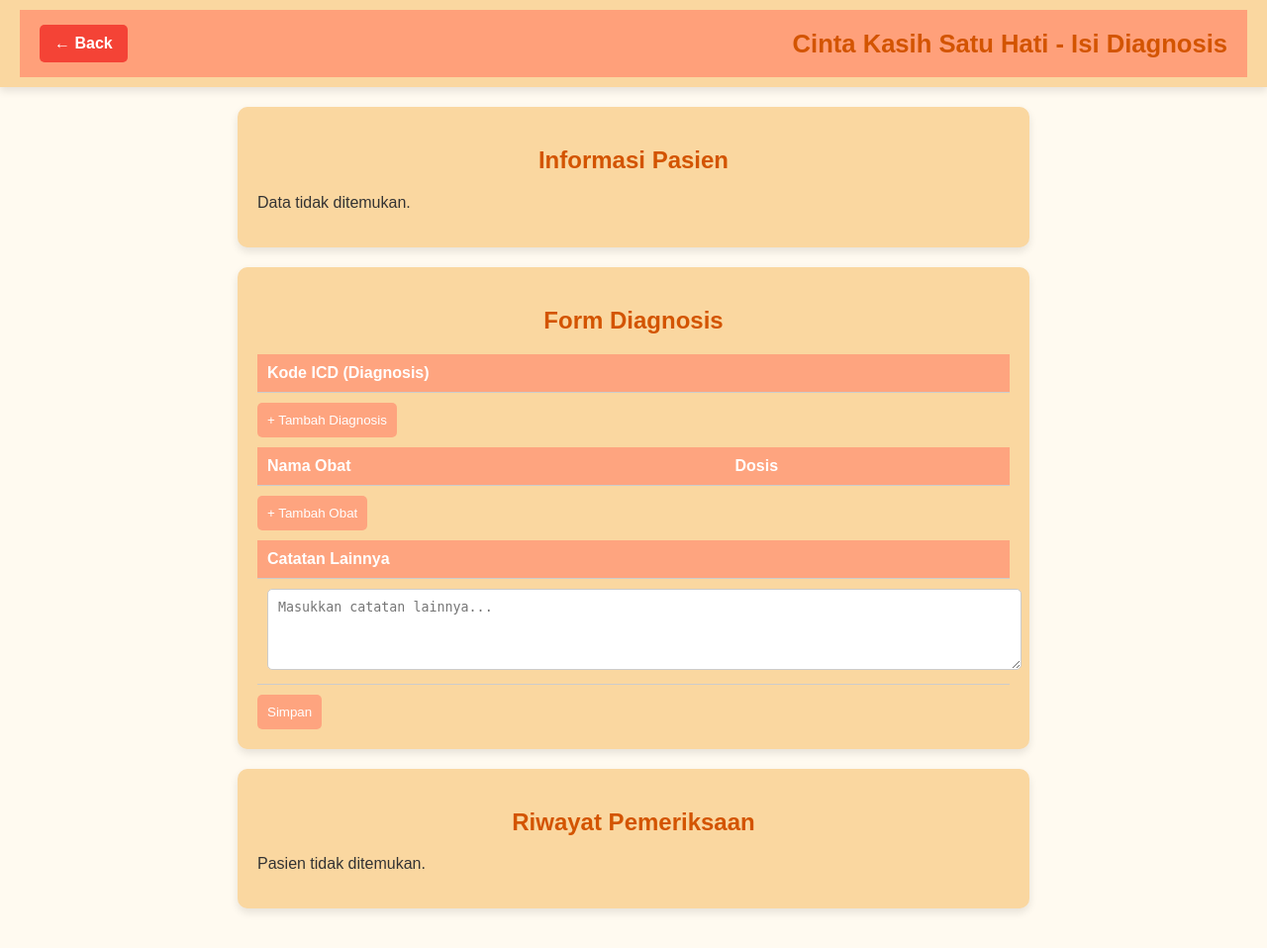
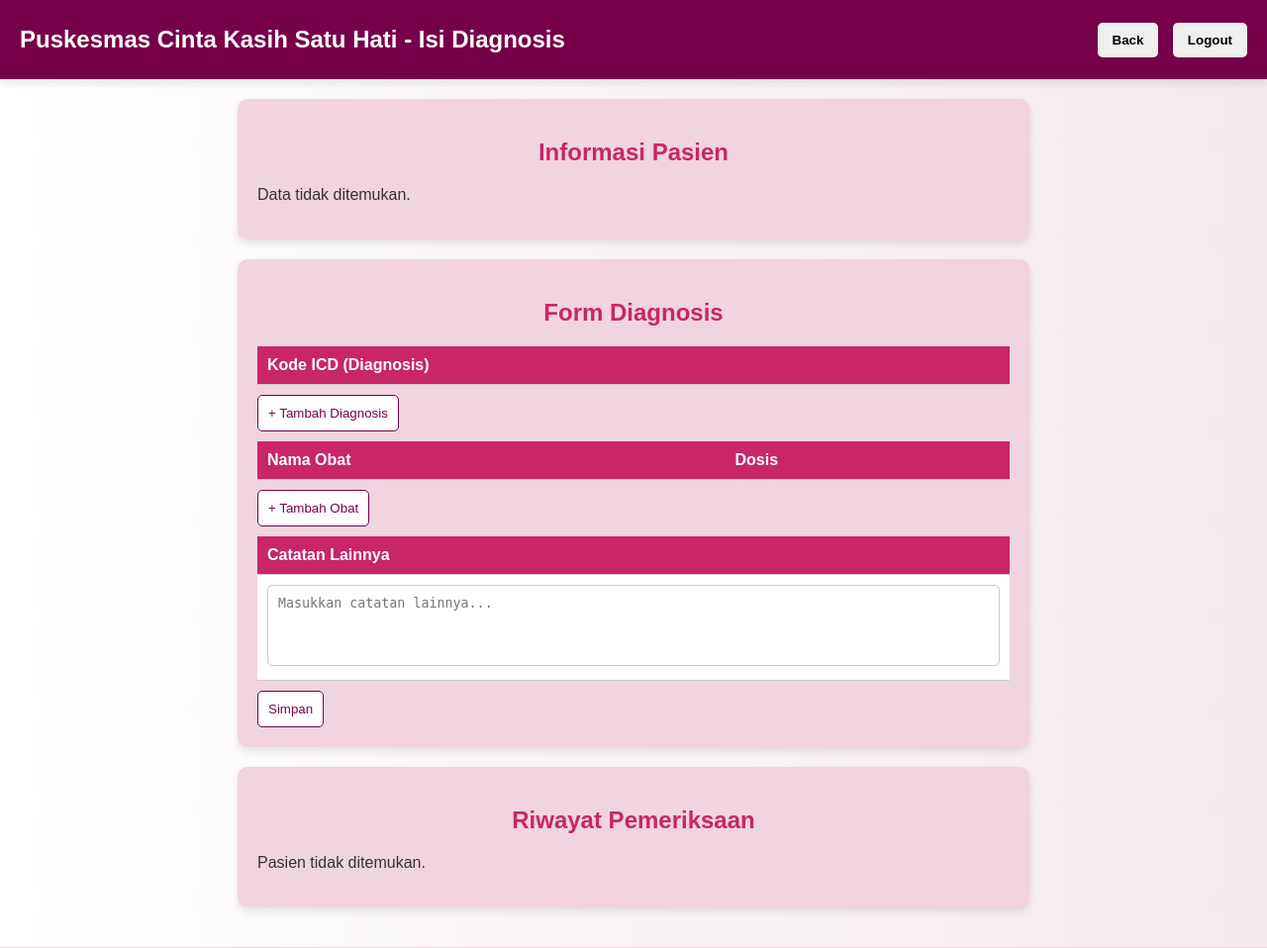
Before and after one commit to AufarR/sik-tubes, a PHP site: page /dokter/isidiagnosis.php in a window 1280 px wide. Shown: the whole page at 99% size. Run offline with PHP 8.4, Linux system fonts and the light colour scheme; the visitor is signed in with stand-in values (Sample User, id 1); data that the repository does not hold is empty.

Commit message:
Another batch yg dirapihin

```diff
--- a/dokter/dokter.css
+++ b/dokter/dokter.css
@@ -2,20 +2,37 @@
 body {
   margin: 0;
   font-family: Arial, sans-serif;
-  background-color: #FFFAF0;
+  background: linear-gradient(to right,#ffffff, #f4e9ed) ;
   color: #333;
 }
 
 header {
-  background-color: #FAD7A0;
-  text-align: center;
+  background-color: #760049;
+  display: flex;
+  justify-content: space-between;
+  align-items: center;
   padding: 10px 20px;
   box-shadow: 0 4px 8px rgba(0, 0, 0, 0.1);
 }
 
 header h1 {
   font-size: 1.5rem;
-  color: #D35400;
+  color: #fff;
+}
+
+.header-buttons button {
+  color: 760049;
+  border: none;
+  padding: 10px 15px;
+  margin-left: 10px;
+  border-radius: 5px;
+  cursor: pointer;
+  font-weight: bold;
+}
+
+.header-buttons button:hover {
+  background-color: #f0d4df;
+  color: #c82667;
 }
 
 /* Main Content */
@@ -24,18 +41,18 @@ header h1 {
   max-width: 800px;
   margin: 0 auto;
 }
-
 .list-pasien-section {
-  background-color: #FAD7A0;
+  background-color: #f0d4df;
   padding: 20px;
   border-radius: 10px;
+  max-width: 800px;
+  margin: 0 auto;
   box-shadow: 0 4px 8px rgba(0, 0, 0, 0.1);
-  margin-bottom: 20px;
 }
 
 .list-pasien-section h2 {
   text-align: center;
-  color: #D35400;
+  color: #c1195c;
   margin-bottom: 20px;
 }
 
@@ -52,16 +69,16 @@ header h1 {
 }
 
 .list-pasien-table th {
-  background-color: #FEA47F;
+  background-color: #c82667;
   color: white;
 }
 
 .list-pasien-table tr:hover {
-  background-color: #FAD7A0;
+  background-color: #f0e6ea;
 }
 
 button.btn-isi {
-  background-color: #6C63FF;
+  background-color: #c82667;
   color: white;
   border: none;
   padding: 5px 10px;
@@ -71,7 +88,7 @@ button.btn-isi {
 }
 
 button.btn-isi:hover {
-  background-color: #5a54e3;
+  background-color: #760049;
 }
 
 /* Responsiveness */
--- a/dokter/index.php
+++ b/dokter/index.php
@@ -23,7 +23,10 @@ if ($_SESSION['role'] != 'dokter') {
 </head>
 <body>
   <header class="header">
-    <h1>Cinta Kasih Satu Hati - Halaman Dokter</h1>
+    <h1>Puskesmas Cinta Kasih Satu Hati - Halaman Dokter</h1>
+    <div class="header-buttons">
+      <button class="btn-logout" onclick="location.href='/auth/logout.php'">Logout</button>
+    </div>
   </header>
 
   <main class="main-content">
--- a/dokter/isidiagnosis.css
+++ b/dokter/isidiagnosis.css
@@ -1,23 +1,3 @@
-/* Global Styles */
-body {
-  margin: 0;
-  font-family: Arial, sans-serif;
-  background-color: #FFFAF0;
-  color: #333;
-}
-
-header {
-  background-color: #FAD7A0;
-  text-align: center;
-  padding: 10px 20px;
-  box-shadow: 0 4px 8px rgba(0, 0, 0, 0.1);
-}
-
-header h1 {
-  font-size: 1.5rem;
-  color: #D35400;
-}
-
 .main-content {
   padding: 20px;
   max-width: 800px;
@@ -25,7 +5,7 @@ header h1 {
 }
 
 .info-section, .form-section, .riwayat-section {
-  background-color: #FAD7A0;
+  background-color: #f0d4df;
   padding: 20px;
   border-radius: 10px;
   box-shadow: 0 4px 8px rgba(0, 0, 0, 0.1);
@@ -34,7 +14,7 @@ header h1 {
 
 h2 {
   text-align: center;
-  color: #D35400;
+  color: #c82667;
 }
 
 table {
@@ -46,29 +26,37 @@ table {
 table th, table td {
   text-align: left;
   padding: 10px;
+  background-color: #ffffff;
   border-bottom: 1px solid #ccc;
 }
 
 table th {
-  background-color: #FEA47F;
+  background-color: #c82667;
   color: white;
 }
 
 .btn-tambah-baris, .btn-submit, .btn-detail {
-  background-color: #FEA47F;
-  color: white;
-  border: none;
+  background-color: white;
+  color: #760049;
+  border: 1px solid#760049;
   padding: 10px;
   border-radius: 5px;
   cursor: pointer;
   margin-top: 10px;
 }
 
+.btn-tambah-baris:hover, .btn-submit:hover, .btn-detail:hover {
+  background-color: #760049;
+  color: #fff;
+}
+
 textarea {
   width: 100%;
   padding: 10px;
+  border: 1px solid #ccc;
   border-radius: 5px;
-  border: 1px solid #ccc;
+  box-sizing: border-box;
+  resize: none;
 }
 
 input[type="text"], select {
@@ -77,33 +65,3 @@ input[type="text"], select {
   border-radius: 5px;
   border: 1px solid #ccc;
 }
-
-.header-container {
-  display: flex;
-  justify-content: space-between;
-  align-items: center;
-  background-color: #FFA07A;
-  padding: 15px 20px;
-  color: white;
-}
-
-.header-container h1 {
-  margin: 0;
-  font-size: 1.6rem;
-}
-
-.btn-back {
-  background-color: #F44336; /* Merah */
-  color: white;
-  border: none;
-  padding: 10px 15px;
-  border-radius: 5px;
-  font-size: 1rem;
-  cursor: pointer;
-  font-weight: bold;
-  transition: background-color 0.3s ease;
-}
-
-.btn-back:hover {
-  background-color: #E53935;
-}
--- a/dokter/isidiagnosis.php
+++ b/dokter/isidiagnosis.php
@@ -13,6 +13,7 @@ if ($_SESSION['role'] != 'dokter') {
   <meta name="viewport" content="width=device-width, initial-scale=1.0">
   <title>Isi Diagnosis</title>
   <link rel="stylesheet" href="isidiagnosis.css">
+  <link rel="stylesheet" href="dokter.css">
   <script>
     // Fungsi untuk menambah baris baru pada tabel diagnosis
     function tambahBarisICD() {
@@ -110,9 +111,10 @@ $conn->close()
 </head>
 <body>
   <header class="header">
-    <div class="header-container">
-      <button class="btn-back" onclick="history.back()">← Back</button>
-      <h1>Cinta Kasih Satu Hati - Isi Diagnosis</h1>
+    <h1>Puskesmas Cinta Kasih Satu Hati - Isi Diagnosis</h1>
+    <div class="header-buttons">
+      <button class="btn-profile" onclick="history.back()">Back</button>
+      <button class="btn-logout" onclick="location.href='/auth/logout.php'">Logout</button>
     </div>
   </header>
 
--- a/pasien/isikeluhan.css
+++ b/pasien/isikeluhan.css
@@ -46,7 +46,7 @@ textarea {
 }
 
 textarea:focus {
-  border-color: #FEA47F;
+  border-color: #c1195c;
   outline: none;
   box-shadow: 0 0 5px rgba(254, 164, 127, 0.5);
 }
--- a/perawat/perawat.css
+++ b/perawat/perawat.css
@@ -68,7 +68,7 @@ header h1 {
 }
 
 .list-pasien-table th {
-  background-color: #f0d4df;
+  background-color: #c82667;
   color: white;
 }
 
@@ -77,7 +77,7 @@ header h1 {
 }
 
 button.btn-isi {
-  background-color: #6C63FF;
+  background-color: #c82667;
   color: white;
   border: none;
   padding: 5px 10px;
@@ -87,7 +87,7 @@ button.btn-isi {
 }
 
 button.btn-isi:hover {
-  background-color: #5a54e3;
+  background-color: #760049;
 }
 
 /* Responsiveness */
```
Also changed, not shown: dokter/riwayat.css (+3 -23 lines), dokter/riwayat.php (+6 -1 lines).
